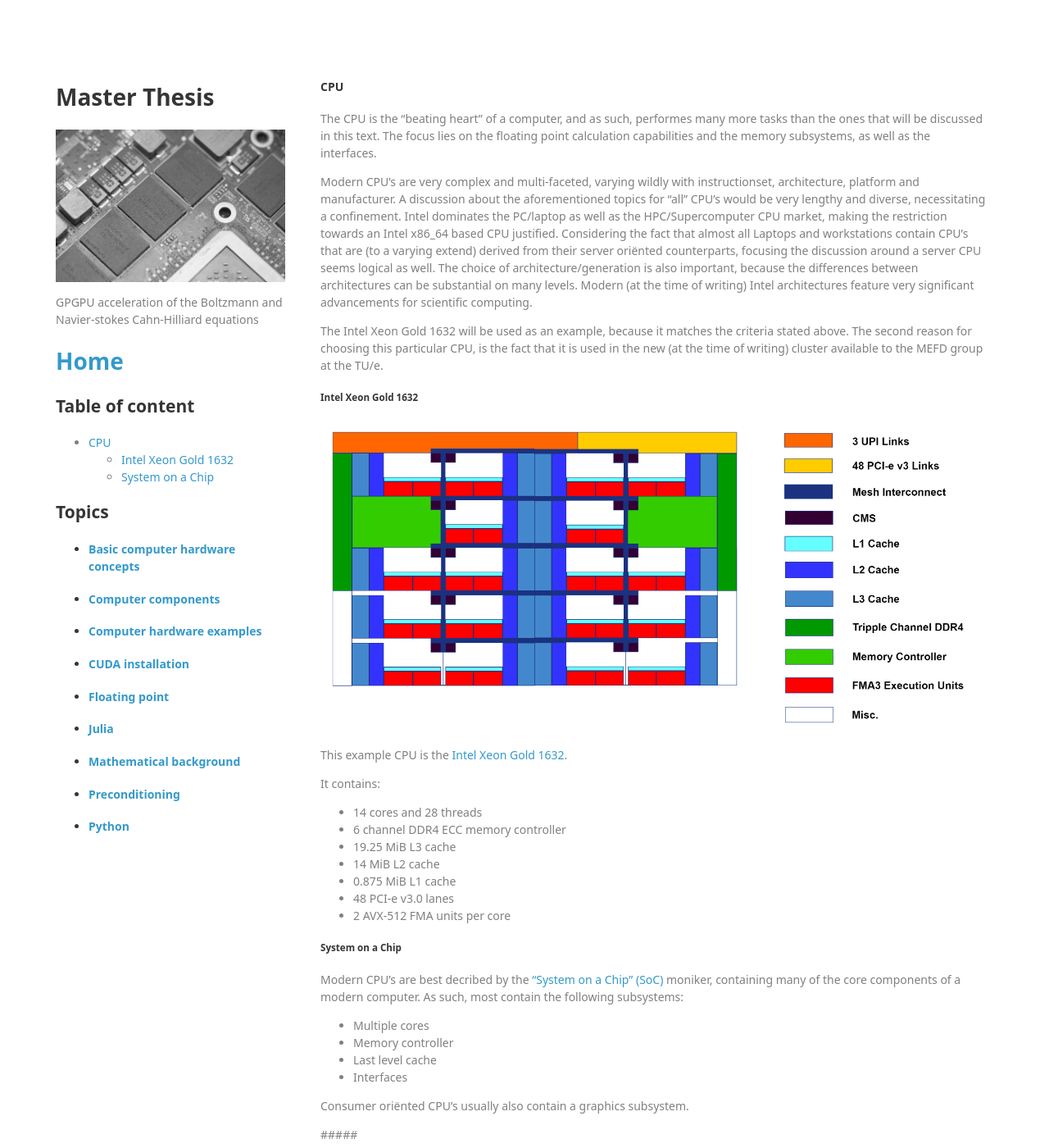
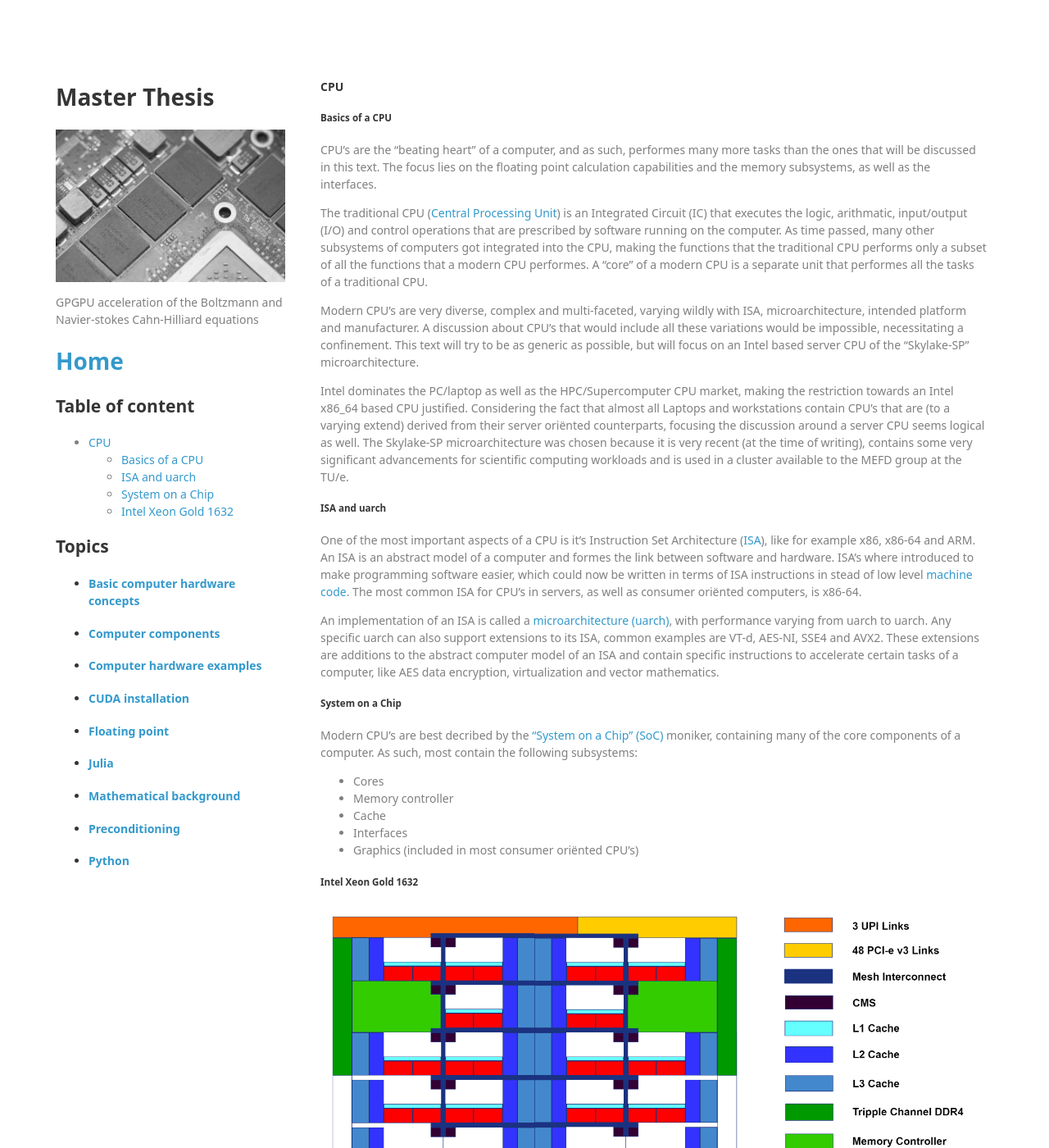
Before and after one commit to lucasbekker/lucasbekker.github.io, a Jekyll site: the page built from _sections/Computer_components.md, in a window 1280 px wide and 1400 px high. Shown: the whole window at 82% size. Built offline with Jekyll 4.4.1, drawn with Linux system fonts in a browser that asks for light colours; nearby versions of some CDN libraries.

Commit message:
Made a start on the CPU subsection

```diff
--- a/_sections/Computer_components.md
+++ b/_sections/Computer_components.md
@@ -5,13 +5,31 @@
 
 #### CPU
 
+##### Basics of a CPU
 
+CPU's are the "beating heart" of a computer, and as such, performes many more tasks than the ones that will be discussed in this text. The focus lies on the floating point calculation capabilities and the memory subsystems, as well as the interfaces.
 
-The CPU is the "beating heart" of a computer, and as such, performes many more tasks than the ones that will be discussed in this text. The focus lies on the floating point calculation capabilities and the memory subsystems, as well as the interfaces.
+The traditional CPU ([Central Processing Unit](https://en.wikipedia.org/wiki/Central_processing_unit)) is an Integrated Circuit (IC) that executes the logic, arithmatic, input/output (I/O) and control operations that are prescribed by software running on the computer. As time passed, many other subsystems of computers got integrated into the CPU, making the functions that the traditional CPU performs only a subset of all the functions that a modern CPU performes. A "core" of a modern CPU is a separate unit that performes all the tasks of a traditional CPU.
 
-Modern CPU's are very complex and multi-faceted, varying wildly with instructionset, architecture, platform and manufacturer. A discussion about the aforementioned topics for "all" CPU's would be very lengthy and diverse, necessitating a confinement. Intel dominates the PC/laptop as well as the HPC/Supercomputer CPU market, making the restriction towards an Intel x86_64 based CPU justified. Considering the fact that almost all Laptops and workstations contain CPU's that are (to a varying extend) derived from their server oriënted counterparts, focusing the discussion around a server CPU seems logical as well. The choice of architecture/generation is also important, because the differences between architectures can be substantial on many levels. Modern (at the time of writing) Intel architectures feature very significant advancements for scientific computing.
+Modern CPU's are very diverse, complex and multi-faceted, varying wildly with ISA, microarchitecture, intended platform and manufacturer. A discussion about CPU's that would include all these variations would be impossible, necessitating a confinement. This text will try to be as generic as possible, but will focus on an Intel based server CPU of the "Skylake-SP" microarchitecture.
 
-The Intel Xeon Gold 1632 will be used as an example, because it matches the criteria stated above. The second reason for choosing this particular CPU, is the fact that it is used in the new (at the time of writing) cluster available to the MEFD group at the TU/e.
+Intel dominates the PC/laptop as well as the HPC/Supercomputer CPU market, making the restriction towards an Intel x86_64 based CPU justified. Considering the fact that almost all Laptops and workstations contain CPU's that are (to a varying extend) derived from their server oriënted counterparts, focusing the discussion around a server CPU seems logical as well. The Skylake-SP microarchitecture was chosen because it is very recent (at the time of writing), contains some very significant advancements for scientific computing workloads and is used in a cluster available to the MEFD group at the TU/e.
+
+##### ISA and uarch
+
+One of the most important aspects of a CPU is it's Instruction Set Architecture ([ISA](https://en.wikipedia.org/wiki/Instruction_set_architecture)), like for example x86, x86-64 and ARM. An ISA is an abstract model of a computer and formes the link between software and hardware. ISA's where introduced to make programming software easier, which could now be written in terms of ISA instructions in stead of low level [machine code](https://en.wikipedia.org/wiki/Machine_code). The most common ISA for CPU's in servers, as well as consumer oriënted computers, is x86-64.
+
+An implementation of an ISA is called a [microarchitecture (uarch)](https://en.wikipedia.org/wiki/Microarchitecture), with performance varying from uarch to uarch. Any specific uarch can also support extensions to its ISA, common examples are VT-d, AES-NI, SSE4 and AVX2. These extensions are additions to the abstract computer model of an ISA and contain specific instructions to accelerate certain tasks of a computer, like AES data encryption, virtualization and vector mathematics.
+
+##### System on a Chip
+
+Modern CPU's are best decribed by the ["System on a Chip" (SoC)](https://en.wikipedia.org/wiki/System_on_a_chip) moniker, containing many of the core components of a computer. As such, most contain the following subsystems:
+
+ - Cores
+ - Memory controller
+ - Cache
+ - Interfaces
+ - Graphics (included in most consumer oriënted CPU's)
 
 ##### Intel Xeon Gold 1632
 
@@ -27,16 +45,3 @@
  - 0.875 MiB L1 cache
  - 48 PCI-e v3.0 lanes
  - 2 AVX-512 FMA units per core
-
-##### System on a Chip
-
-Modern CPU's are best decribed by the ["System on a Chip" (SoC)](https://en.wikipedia.org/wiki/System_on_a_chip) moniker, containing many of the core components of a modern computer. As such, most contain the following subsystems:
-
- - Multiple cores
- - Memory controller
- - Last level cache
- - Interfaces
-
-Consumer oriënted CPU's usually also contain a graphics subsystem.
-
-#####
```
